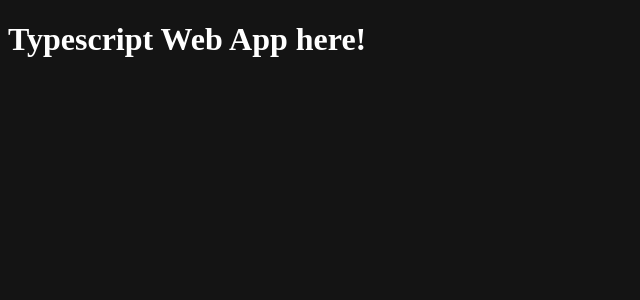
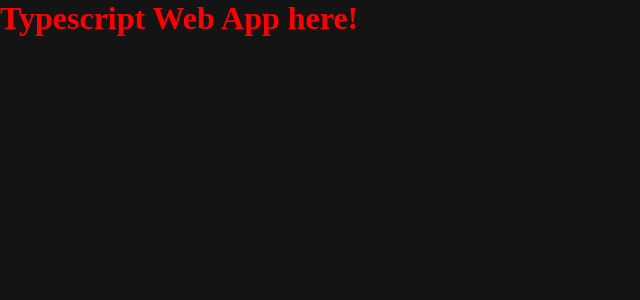
Before and after one commit to niiapa/react-starter-typescript, a React (Vite) app: page / in a window 1280 px wide. Shown: the top 300 px of the page, without its empty margins (0-640 px from the left). Built offline with nearby package versions, Linux system fonts and the light colour scheme.

Commit message:
Renamed style.scss to styles.scss

```diff
--- a/src/index.tsx
+++ b/src/index.tsx
@@ -1,6 +1,6 @@
 import * as React from 'react';
 import { render } from 'react-dom';
-import './scss/style.scss';
+import './scss/styles.scss';
 import App from './App';
 
 render(<App />, document.getElementById('root'));
--- a/src/scss/style.scss
+++ /dev/null
@@ -1,4 +0,0 @@
-body {
-	background-color: #141414;
-	color: white;
-}
--- /dev/null
+++ b/src/scss/styles.scss
@@ -0,0 +1,11 @@
+* {
+  margin: 0;
+  padding: 0;
+  box-sizing: border-box;
+}
+
+body {
+  display: flex;
+  background: #141414;
+  color: red;
+}
```
